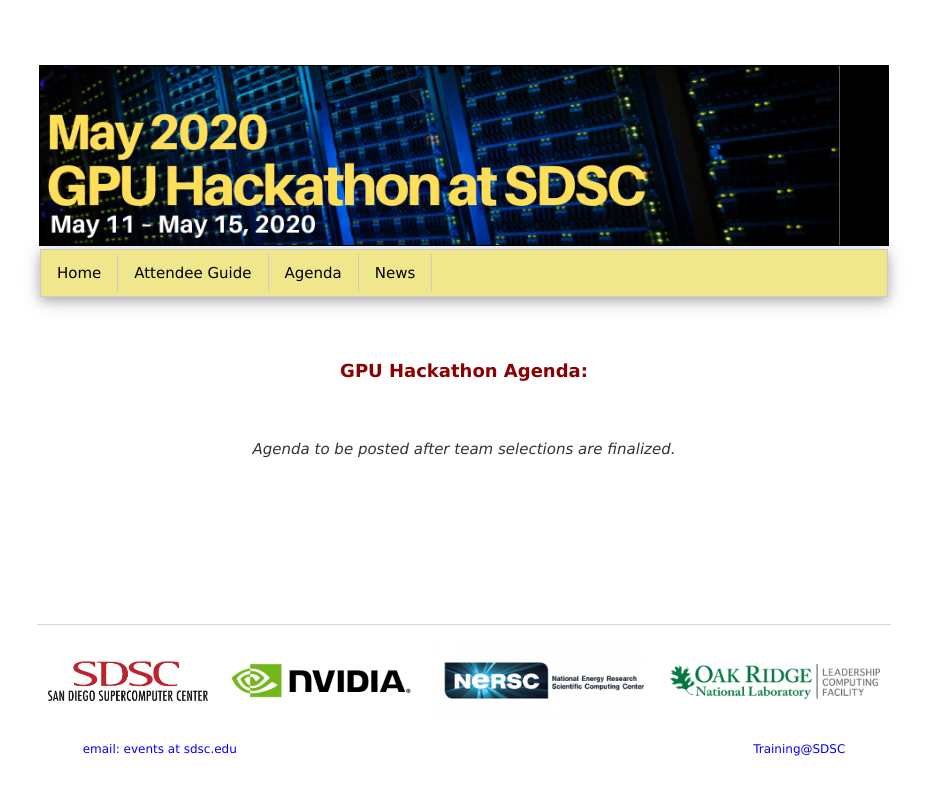
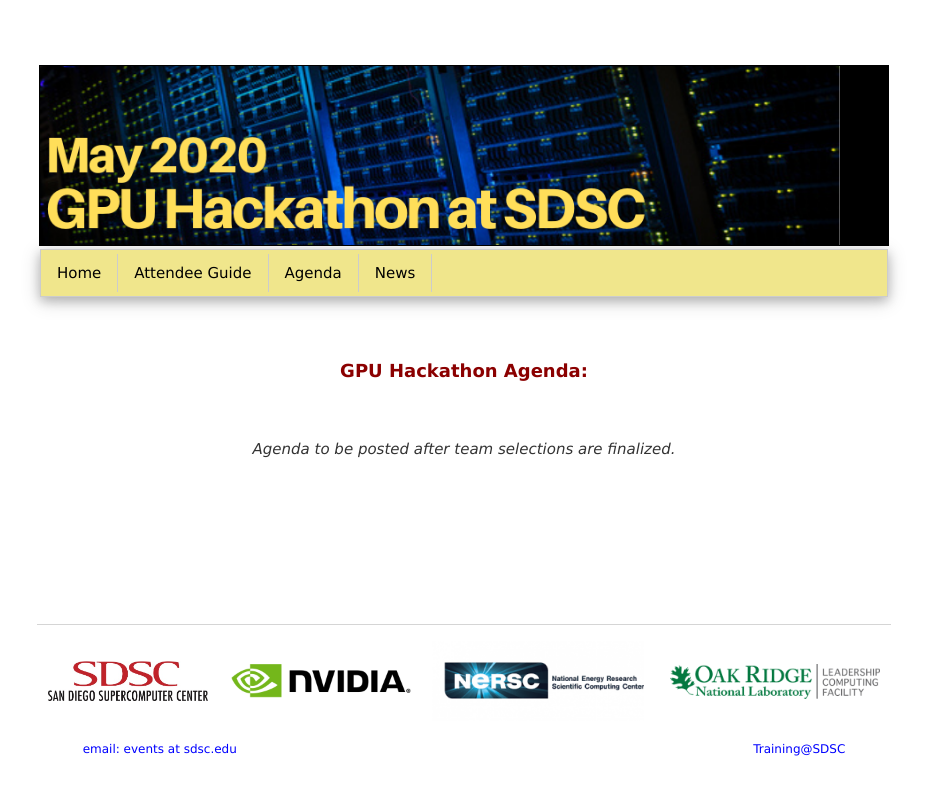
Before and after one commit to sdsc-hpc-training/sdsc-hpc-training.github.io, a Jekyll site: the page built from gpuhackathon/agenda.html, in a window 1280 px wide. Shown: the top 795 px of the page, without its empty margins (176-1103 px from the left). Built offline with Jekyll 4.4.1, drawn with Linux system fonts in a browser that asks for light colours.

Commit message:
Update gpuhack.html

```diff
--- a/_layouts/gpuhack.html
+++ b/_layouts/gpuhack.html
@@ -18,7 +18,7 @@
     <table border=0 width="100%"" align="left">
     <tr bgcolor="black">
       <td align='left' valign='top' width="5%">
-          <img src="./images/gpuhackathon_weblogo.v4.png"
+          <img src="./images/gpuhackathon_weblogo.v5.png"
               alt="SDSC GPU Hackathon" width="800px" class="left"/>
       </td>
     </tr>
```
